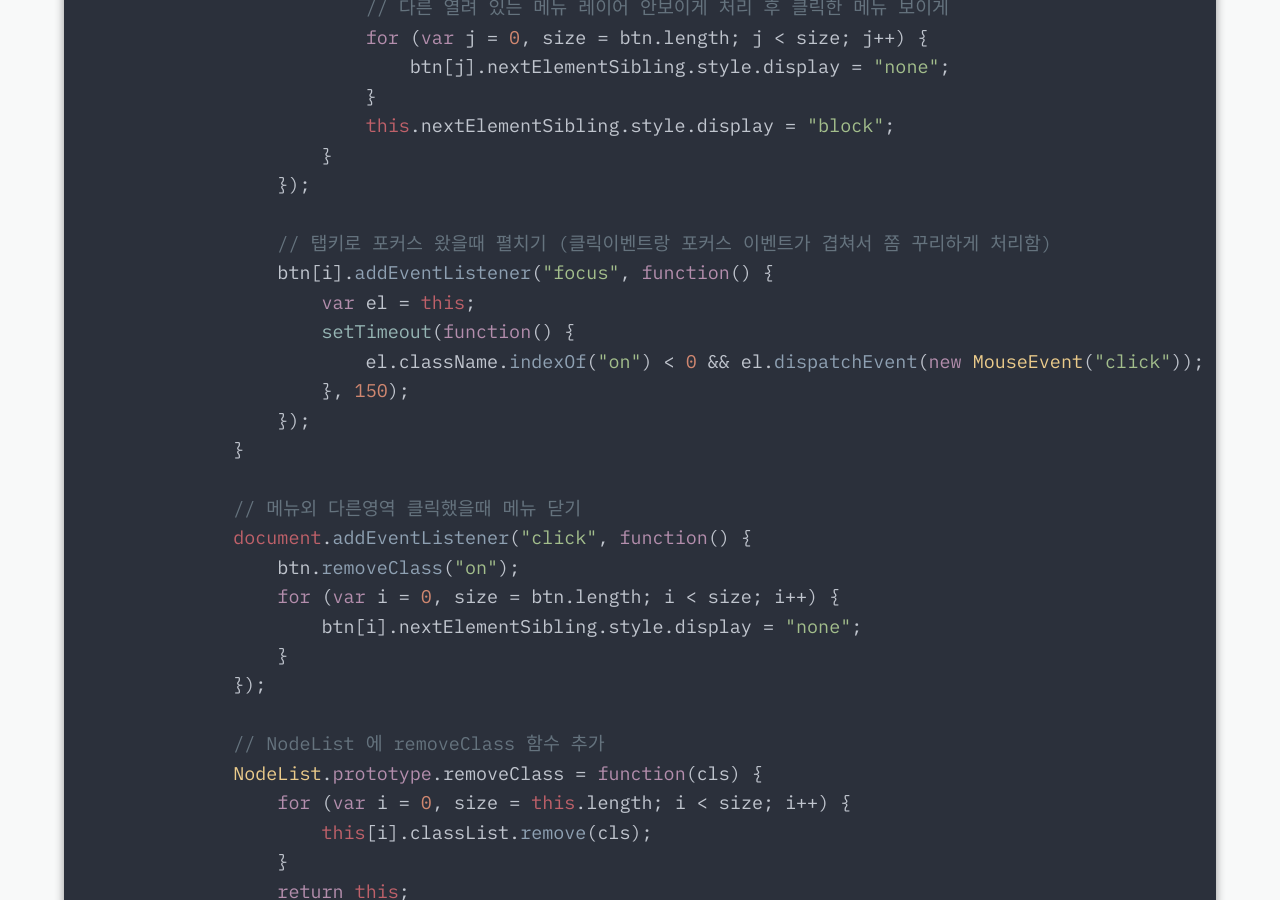
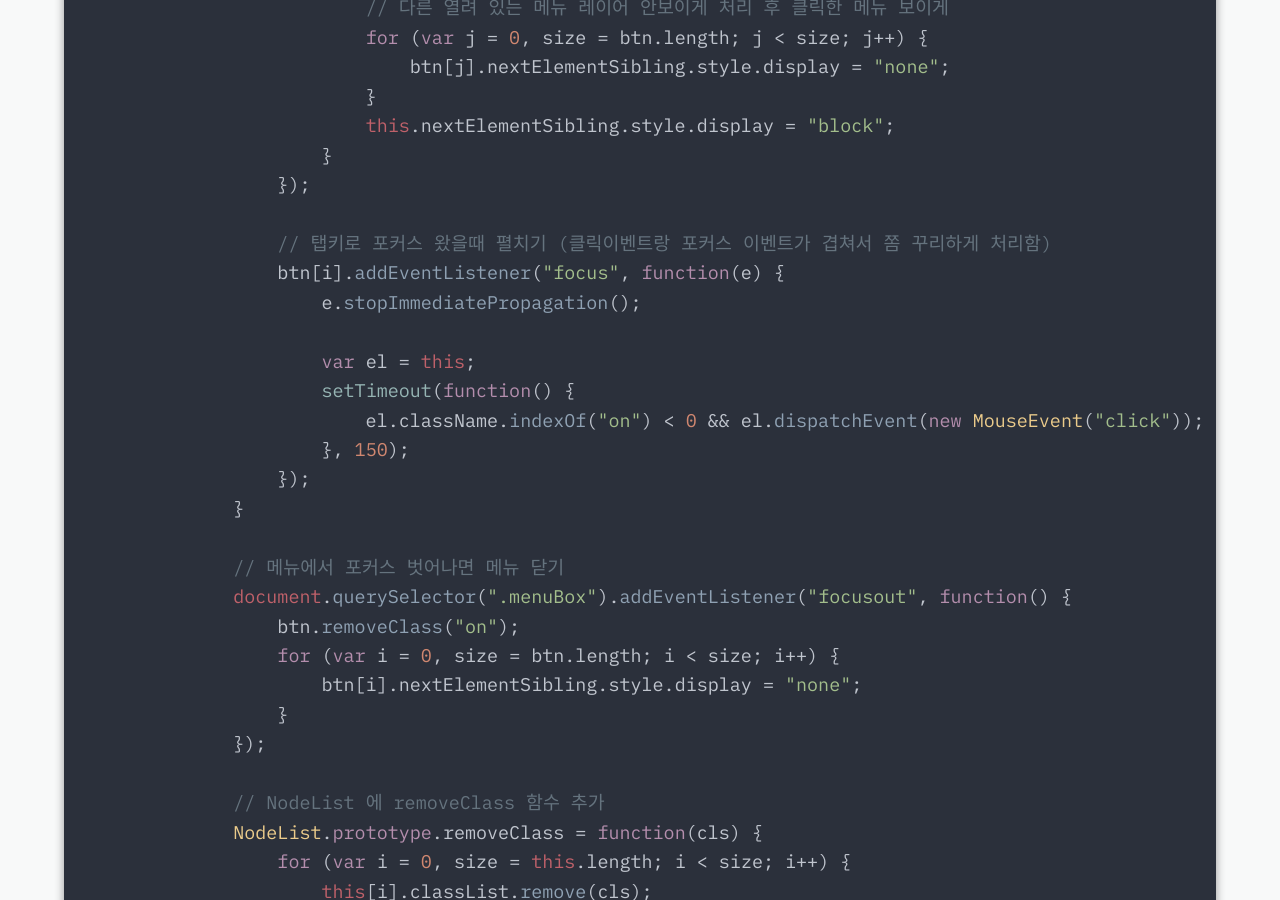
Before and after one commit to stove99/stove99.github.io, a Jekyll site: the page built from _posts/201904/2019-04-20-css javascript menu example.md, in a window 1280 px wide and 900 px high, scrolled down 7116 px. Built offline with Jekyll 4.4.1, drawn with Linux system fonts in a browser that asks for light colours; nearby versions of some CDN libraries; some web fonts are replaced; comment, search, counter and statistics services are not loaded; some of the changed text lies outside the part shown.

Commit message:
소스수정

````diff
--- a/_posts/201904/2019-04-20-css javascript menu example.md
+++ b/_posts/201904/2019-04-20-css javascript menu example.md
@@ -206,7 +206,9 @@ image-sm: https://picsum.photos/500/300?image=1010
                 });
 
                 // 탭키로 포커스 왔을때 펼치기 (클릭이벤트랑 포커스 이벤트가 겹쳐서 쫌 꾸리하게 처리함)
-                btn[i].addEventListener("focus", function() {
+                btn[i].addEventListener("focus", function(e) {
+                    e.stopImmediatePropagation();
+
                     var el = this;
                     setTimeout(function() {
                         el.className.indexOf("on") < 0 && el.dispatchEvent(new MouseEvent("click"));
@@ -214,8 +216,8 @@ image-sm: https://picsum.photos/500/300?image=1010
                 });
             }
 
-            // 메뉴외 다른영역 클릭했을때 메뉴 닫기
-            document.addEventListener("click", function() {
+            // 메뉴에서 포커스 벗어나면 메뉴 닫기
+            document.querySelector(".menuBox").addEventListener("focusout", function() {
                 btn.removeClass("on");
                 for (var i = 0, size = btn.length; i < size; i++) {
                     btn[i].nextElementSibling.style.display = "none";
@@ -268,7 +270,9 @@ btn.on("click", function(e) {
 });
 
 // 탭키로 포커스 왔을때 펼치기 (클릭이벤트랑 포커스 이벤트가 겹쳐서 쫌 꾸리하게 처리함)
-btn.on("focus", function() {
+btn.on("focus", function(e) {
+    e.stopImmediatePropagation();
+
     var el = $(this);
 
     setTimeout(function() {
@@ -276,9 +280,9 @@ btn.on("focus", function() {
     }, 150);
 });
 
-// 메뉴외 다른영역 클릭했을때 메뉴 닫기
-$(document).on("click", function() {
+// 메뉴에서 포커스 벗어나면 메뉴 닫기
+$(".menuBox").on("focusout", function() {
     btn.removeClass("on");
-    btn.next().hide();
+    btn.siblings("div").hide();
 });
 ```
````
